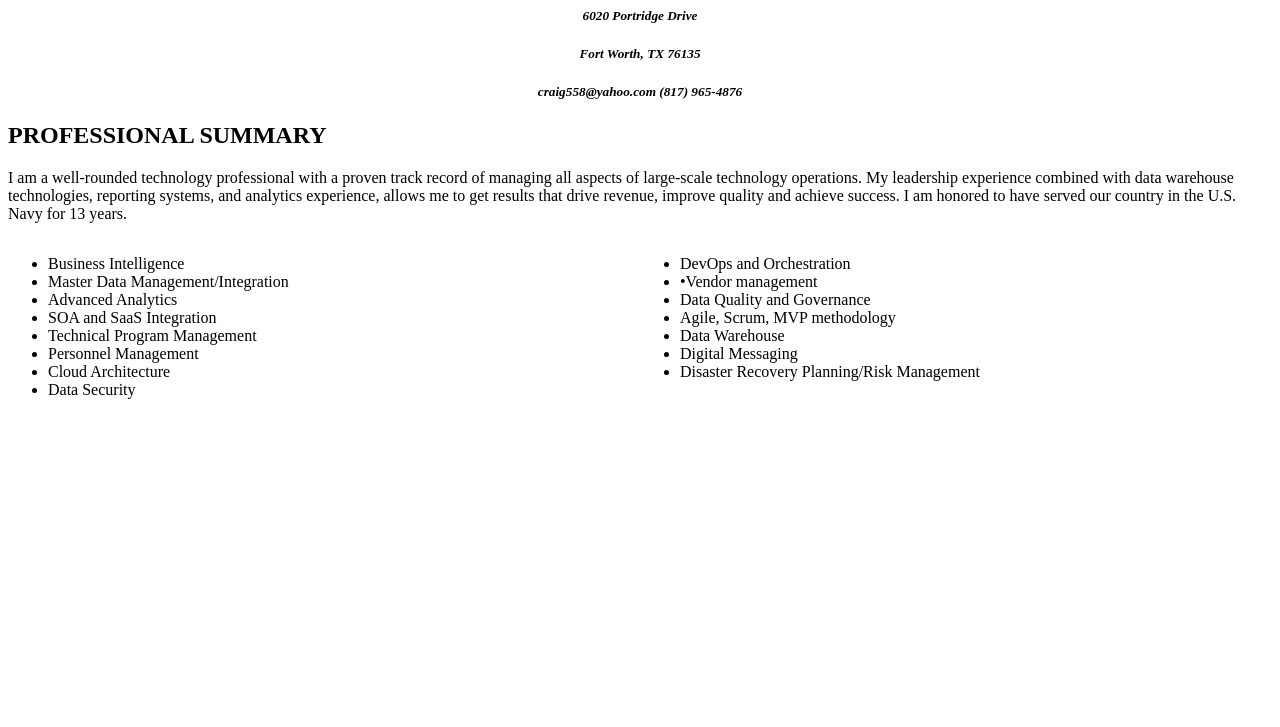
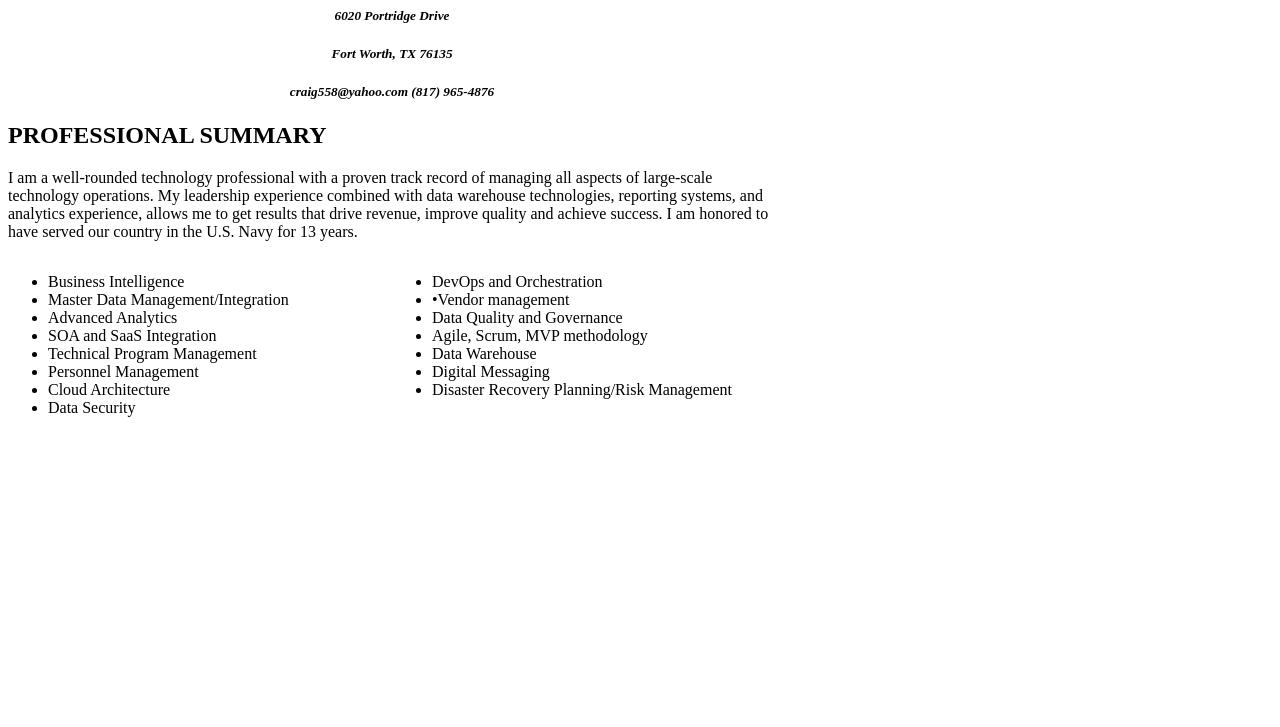
Before and after one commit to craig558/craig558.github.io, a plain HTML site: page index.html in a window 1280 px wide. Shown: the part 73-800 px from the top of the page. Drawn offline with Linux system fonts and the light colour scheme.

Commit message:
Update CraigResume.css

```diff
--- a/CraigResume.css
+++ b/CraigResume.css
@@ -1,6 +1,6 @@
 body {
     font-family: serif;
-    size: 60%;
+    width: 60%;
 }
 
 header {
```
